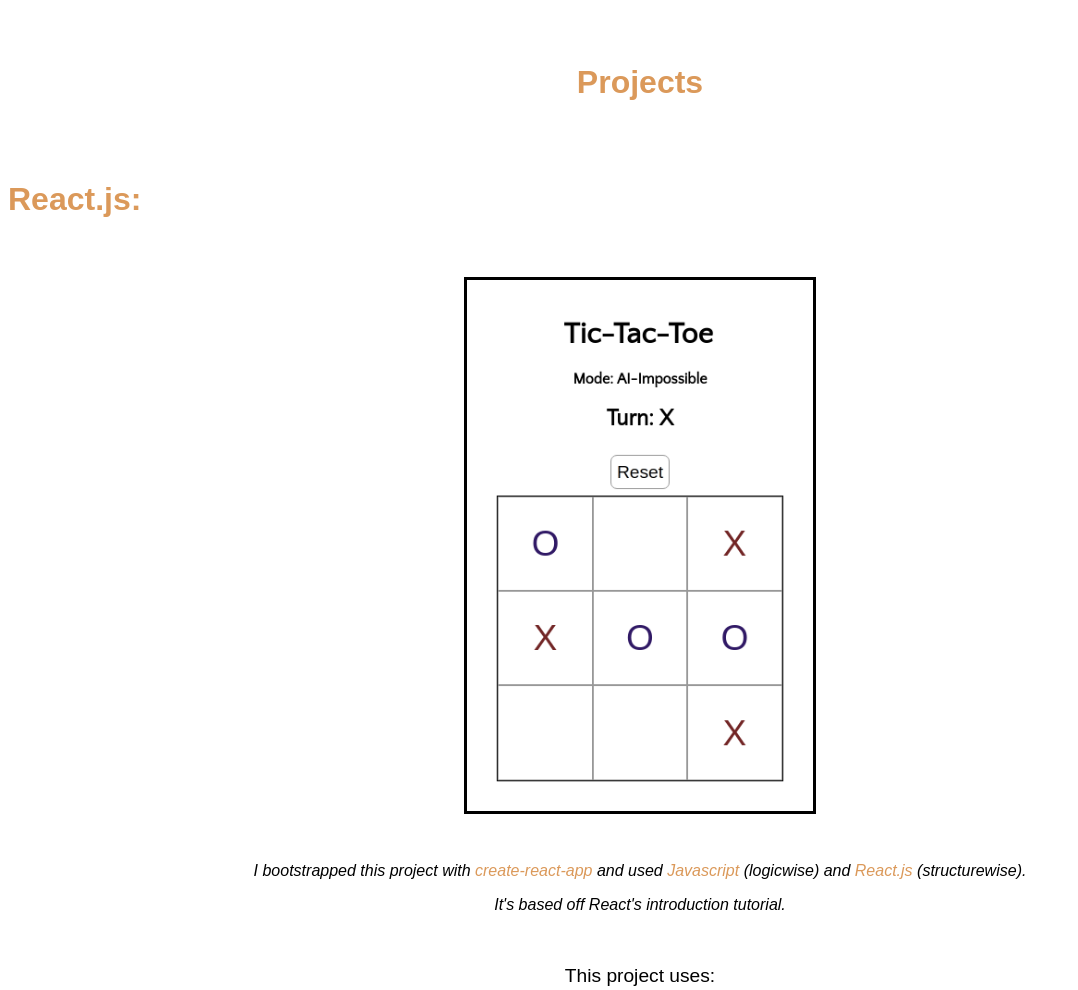
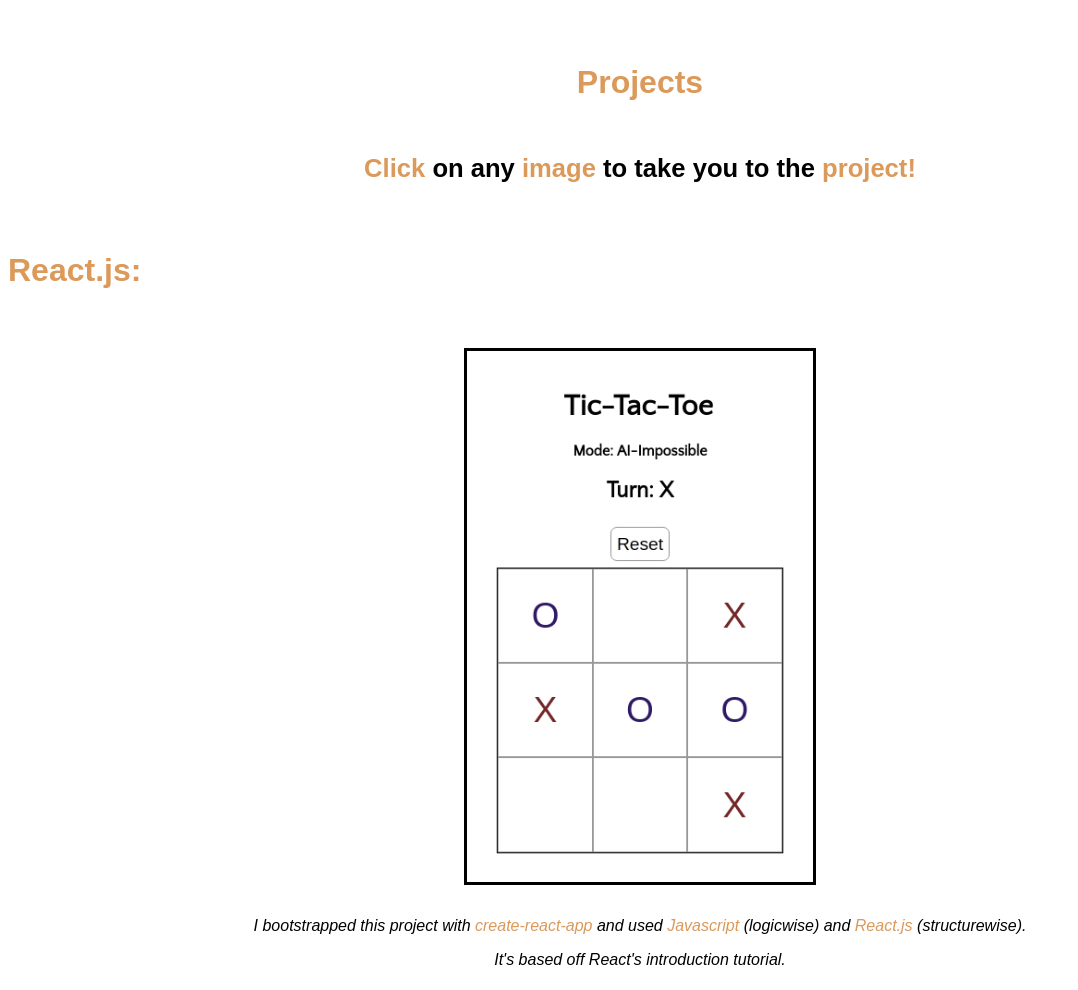
Before and after one commit to RoyEde/Portfolio, a Gatsby site: page /projects in a window 1280 px wide. Shown: the top 990 px of the page, without its empty margins (0-1078 px from the left). Built offline with nearby package versions, Linux system fonts and the light colour scheme; Gatsby itself is replaced by a stand-in of ours.

Commit message:
Minor style fixes

```diff
--- a/src/components/General/index.js
+++ b/src/components/General/index.js
@@ -111,10 +111,8 @@ padding: 3vw;
 transition: border 1.2s, filter 1.2s;
 @media screen and (min-width: ${screen.mobile}) {
   border-color: #000;
-  height: auto;
   filter: grayscale(.7);
   padding: 2vw;
-  width: auto;
   &:hover{
     border-color: ${colors.primary};
     filter: none;
--- a/src/components/General/pages.js
+++ b/src/components/General/pages.js
@@ -53,7 +53,7 @@ font-size: inherit;
 }
 `
 
-const Description = styled.p`
+const Description = styled.div`
 font-family: 'Merriweather Sans', sans-serif;
 font-size: 1rem;
 font-style: italic;
--- a/src/pages/projects.js
+++ b/src/pages/projects.js
@@ -27,6 +27,13 @@ export default ({...props}) => (
         <Title>
           <Highlight mobile={props.mobile} text='Projects' />
         </Title>
+        <Subtitle>
+          <Highlight mobile={props.mobile} text='Click ' />
+          on any
+          <Highlight mobile={props.mobile} text=' image ' />
+          to take you to the
+          <Highlight mobile={props.mobile} text=' project!' />
+        </Subtitle>
       </Article>
     </Section>
     <Section>
```
